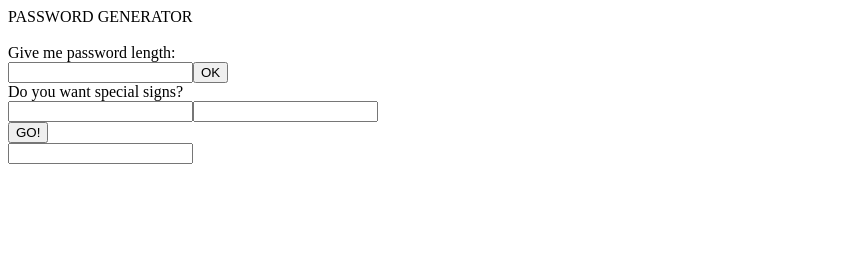
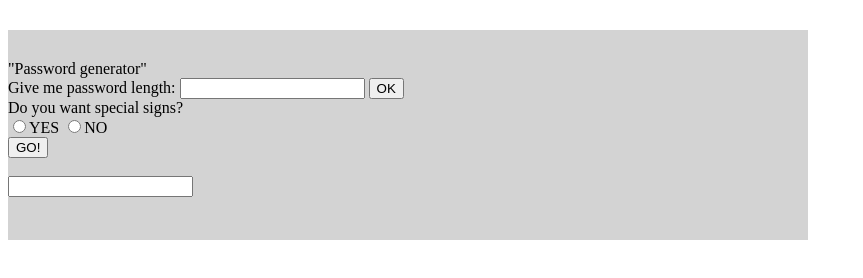
Before and after one commit to cynygejm/passwordGenerator, a plain HTML site: page index.html in a window 1280 px wide. Shown: the whole page, without its empty margins (0-863 px from the left). Drawn offline with Linux system fonts and the light colour scheme.

Commit message:
jednak z html

```diff
--- a/index.html
+++ b/index.html
@@ -3,27 +3,29 @@
 <head>
 <meta charset="utf-8" />
 <title>Password generator</title>
-    <link rel="stylesheet" href="style.css">
+    <link rel="stylesheet" href="password.css">
 
 
 </head>
     <body>
 
-<div id="passwordsFactory"></div>
-        <!--<div id="logo" name='logo'>"Password generator"</div>
 
-            <form>
+<div id="passwordsFactory">
+        <div id="logo" name='logo'>"Password generator"</div>
+
+  <form>
           <label for="length" id='length'>Give me password length: </label>
         <input type="text" id="length"/>
             <button id="button" >OK</button> <br/>
-<label for="special">Do you want special signs?</label><br/>
-            <input type="radio" name="Q" id="yes" value="yes" />YES
-            <input type="radio" name="Q" id="no" value="no" />NO
-            <br/>
+          <label for="special">Do you want special signs?</label><br/>
+        <input type="radio" name="Q" id="yes" value="yes" />YES
+        <input type="radio" name="Q" id="no" value="no" />NO <br/>
+
             <button id="go" name="go" id="go">GO!</button>
             <br/> <br/>
             <input type="text" id="output" />
-  </form>-->
+  </form>
+</div>
 <script src="./password.js"></script>
     </body>
 </html>
--- a/password.css
+++ b/password.css
@@ -1,3 +1,11 @@
 #form {
+}
+  #passwordsFactory {
 
-}
+    width:800px;
+    height: 180px;
+    padding-top: 30px;
+    margin-top: 30px;
+
+    background-color: lightgrey;
+  }
--- a/password.js
+++ b/password.js
@@ -1,4 +1,4 @@
-createElements();
+/*createElements();
 function createElements(){
 var elementsList= document.getElementById('passwordsFactory')
 var mainElement = document.createElement('div');
@@ -41,12 +41,12 @@ var br=document.createElement('br');
 
     var yes=document.createElement('input');
     yes.setAttribute('radio', 'yes');
-    yes.setAttribute('id', 'yes');
+    yes.setAttribute('id', 'yesInput');
     mainElement.appendChild(yes);
 
     var no=document.createElement('input');
-    no.setAttribute('radio', 'noInput');
-    yes.setAttribute('id', 'yesInput');
+    no.setAttribute('radio', 'checked');
+    no.setAttribute('id', 'noInput');
     mainElement.appendChild(no);
     var br=document.createElement('br');
      mainElement.appendChild(br);
@@ -63,4 +63,4 @@ var br=document.createElement('br');
      mainElement.appendChild(done);
 
      elementsList.appendChild(mainElement);
-   }
+   }*/
```
